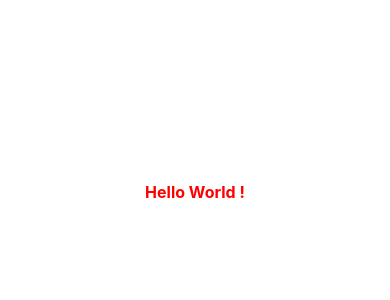
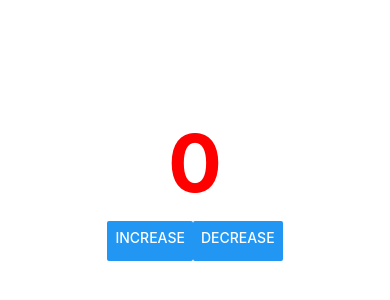
Before and after one commit to XLR8-07/Fall-23_FrontEnd, a React Native app: screen /Counter in a window 390 px wide. Shown: the part 230-530 px from the top of the page. Built offline with nearby package versions, Linux system fonts and the light colour scheme.

Commit message:
Added a counter component

```diff
--- a/App.tsx
+++ b/App.tsx
@@ -1,11 +1,13 @@
 import React from "react";
 import {View, Text, StyleSheet} from "react-native";
+import CounterPage from "./src/pages/CounterPage";
 
 const App = () =>{
  return(
-  <View style={styles.mainContainer}>
-    <Text style={styles.textContainer}>Hello World !</Text>
-  </View>
+  // <View style={styles.mainContainer}>
+  //   <Text style={styles.textContainer}>Hello World !</Text>
+  // </View>
+  <CounterPage/>
  )
 }
 
--- /dev/null
+++ b/src/pages/CounterPage.tsx
@@ -0,0 +1,45 @@
+import React, { useState } from "react";
+import { View, Text, Button, StyleSheet } from "react-native";
+
+const CounterPage = () =>{
+    const [counter, setCounter] = useState(0); //REACT HOOK!!
+
+    const increaseHandler = () =>{
+        setCounter(counter + 1)
+        console.log("Current Value: ", counter)
+    }
+
+    const decreaseHandler = () =>{
+        setCounter(counter - 1)
+        console.log("Current Value: ", counter)
+    }
+    return (
+        <View style={style.mainContainer}>
+            <Text style={style.counterContainer}>{counter}</Text>
+            <View style={style.buttonContainer}>
+                <Button title="Increase" onPress={increaseHandler}></Button>
+                <Button title="Decrease" onPress={decreaseHandler}></Button>
+            </View>
+        </View>
+    )
+}
+
+const style = StyleSheet.create({
+    mainContainer:{
+        flex: 1,
+        justifyContent: 'center',
+        alignItems: 'center'
+    },
+    counterContainer:{
+        fontSize: 80,
+        fontWeight: "700",
+        color: "red"
+    },
+    buttonContainer:{
+        flexDirection: 'row',
+        justifyContent: 'center',
+        height: 40,
+        margin: 10
+    }
+})
+export default CounterPage;
```
